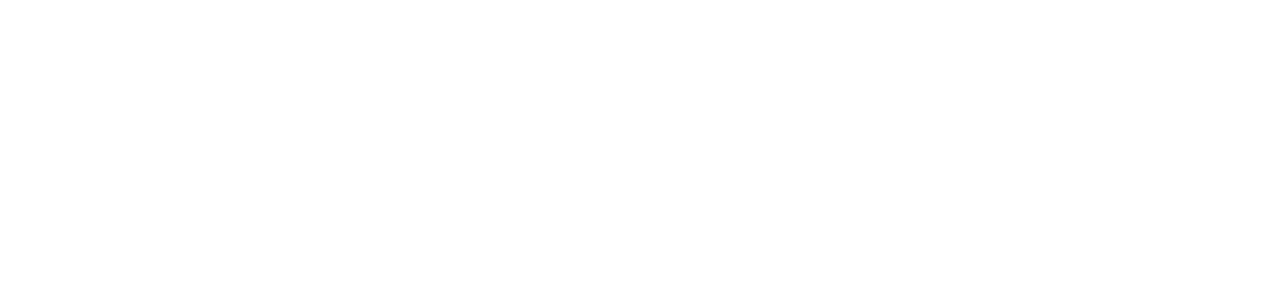
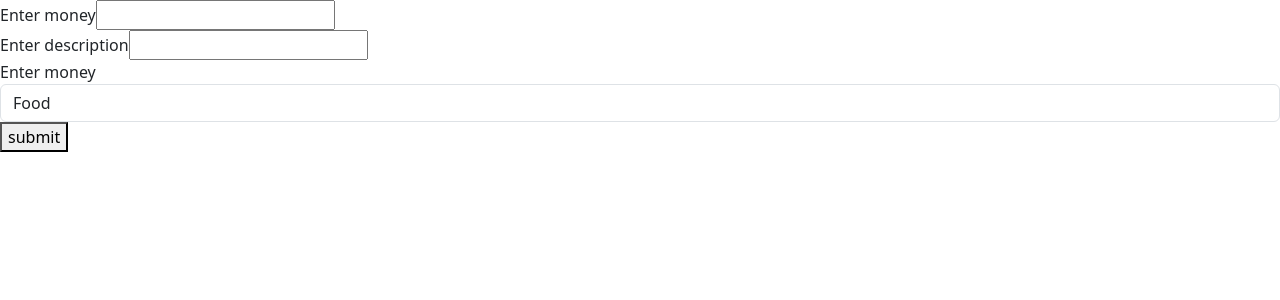
Before and after one commit to Gouravk73/expensetracker, a React (Create React App) app: page /expenses in a window 1280 px wide. Before the commit this address had no page. Shown: the top 300 px of the page. Built offline with nearby package versions, Linux system fonts and the light colour scheme.

Commit message:
Adding Expenses for tracking purpose

```diff
--- a/src/App.js
+++ b/src/App.js
@@ -4,9 +4,12 @@
 import SingUp from './Components/SingUp';
 import ForgetPassword from "./Components/ForgetPassword";
 import {BrowserRouter,Route,Routes} from 'react-router-dom';
+import Expenses from './Components/Expenses';
+import { ExpensesContextProvider } from './store/ExpensesContext';
 
 function App() {
   return (
+    <ExpensesContextProvider>
     <BrowserRouter>
     <Routes>
         <Route path='/' element={<Home/>} />
@@ -15,8 +18,10 @@
         <Route path="/login" element={<Login/>} />
         <Route path="/signup" element={<SingUp/>} />
         <Route path="/forgetPassword" element={<ForgetPassword/>} />
+        <Route path="/expenses" element={<Expenses/>} />
         </Routes>
     </BrowserRouter>
+    </ExpensesContextProvider>
   );
 }
 
--- /dev/null
+++ b/src/Components/Expenses.jsx
@@ -0,0 +1,55 @@
+import React, { useContext, useRef } from 'react'
+import ExpensesContext from '../store/ExpensesContext';
+
+const Expenses = () => {
+    const moneyInput=useRef(null);
+    const descriptionInput=useRef(null);
+    const categoryInput=useRef(null);
+    const expenseCtx=useContext(ExpensesContext);
+
+    const submitHandler=(e)=>{
+        e.preventDefault();
+        const obj={
+            money:moneyInput.current.value,
+            description:descriptionInput.current.value,
+            category:categoryInput.current.value,
+        }
+        expenseCtx.addItems(obj);
+        console.log(obj);
+        console.log(expenseCtx.items)
+
+    }
+  return (
+    <div>
+        <form action="" onSubmit={submitHandler}>
+            <div className="form-group">
+                <label htmlFor="money">Enter money</label>
+                <input type="text" name='money' id='money' ref={moneyInput}/>
+            </div>
+            <div className="form-group">
+                <label htmlFor="description ">Enter description </label>
+                <input type="text" name='description ' id='description ' ref={descriptionInput}/>
+            </div>
+            <div className="form-group">
+                <label htmlFor="category">Enter money</label>
+                <select className="form-control" id="category" ref={categoryInput}>
+                    <option>Food</option>
+                    <option>Petrol</option>
+                    <option>Travel</option>
+                    <option>Others</option>
+                </select>
+            </div>
+            <button>submit</button>
+        </form>
+        {
+            expenseCtx.items.map((item,ind)=><div key={ind}>
+                {ind+1} <br /> <h5>{item.money}</h5>
+                            <h5>{item.description}</h5>
+                            <h5>{item.category}</h5>
+            </div>)
+        }
+    </div>
+  )
+}
+
+export default Expenses
--- /dev/null
+++ b/src/store/ExpensesContext.jsx
@@ -0,0 +1,25 @@
+import { createContext, useState } from "react";
+
+const ExpensesContext=createContext({
+    items:[],
+    addItems:(item)=>{},
+})
+
+export const ExpensesContextProvider=(props)=>{
+    const [items,setItems]=useState([]);
+    const addItemHandler=(item)=>{
+        setItems([...items,item]);
+    }
+
+    const expensecontext={
+        items:items,
+        addItems:addItemHandler
+    }
+    return <ExpensesContext.Provider value={expensecontext} >
+        {props.children}
+    </ExpensesContext.Provider>
+
+}
+
+
+export default ExpensesContext;
```
